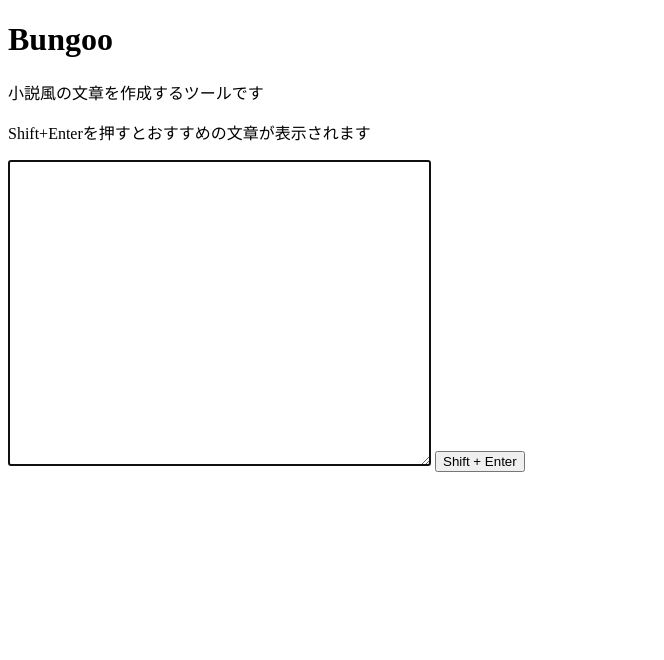
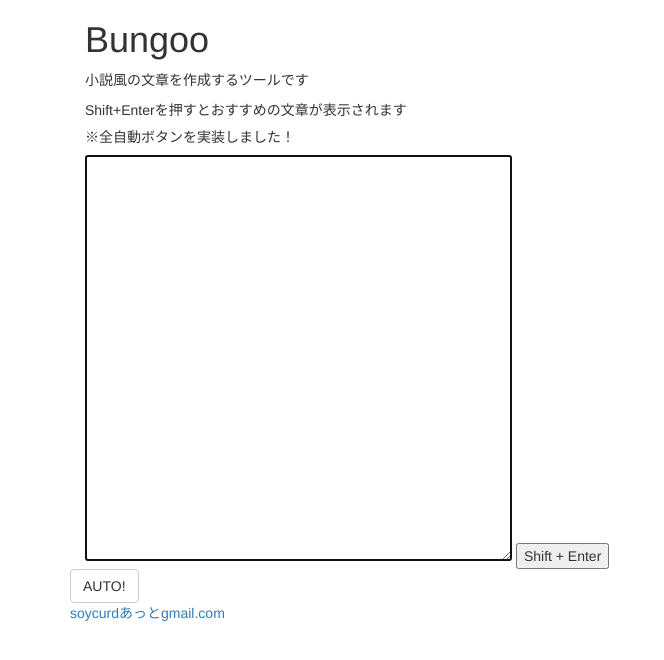
Before and after one commit to soy-curd/Bungoo, a Flask app: template templates/hello.html in a window 1280 px wide. Shown: the top 660 px of the page, without its empty margins (0-664 px from the left). Run offline with Flask 2, Linux system fonts and the light colour scheme; the template is opened without the code that fills it, so the values that code supplies are empty; some libraries are stand-ins or nearby versions.

Commit message:
Add AUTO mode

```diff
--- a/app.py
+++ b/app.py
@@ -3,6 +3,7 @@
 
 from flask import Flask, url_for, render_template, request, redirect
 import bungoo
+import random
 
 app = Flask(__name__)
 
@@ -21,6 +22,11 @@ def start(text=None):
     bungoo.download()
     return render_template('hello.html', text=text)
 
+@app.route('/Bungoo/auto')
+def auto_write():
+    text = bungoo.auto()
+    return render_template('hello.html', text=text)
+
 
 @app.route('/Bungoo/', methods=['GET', 'POST'])
 def text_proc():
@@ -28,19 +34,18 @@ def text_proc():
 
     if request.method == 'POST':
         txt = request.form['input_text'].replace('\n', '').replace('\r', '')
-        print(txt)
-        src = bungoo.read()
-        words = bungoo.makeword(str(txt), src)
-        if len(words) > 0:
-            html_words = add_p(words)
-        else:
-            html_words = "<p>no suggestion</p>"
-
-        return render_template('hello.html', text=txt, snipet=html_words)
-
     else:
         return render_template('hello.html', text='Please input any text.')
 
+    print(txt)
+    src = bungoo.read()
+    words = bungoo.makeword(str(txt), src)
+    if len(words) > 0:
+        html_words = add_p(words)
+    else:
+        html_words = "<p>no suggestion</p>"
+
+    return render_template('hello.html', text=txt, snipet=html_words)
 
 # pタグを追加する
 def add_p(word_list):
--- a/templates/hello.html
+++ b/templates/hello.html
@@ -4,6 +4,9 @@
     <title>Bungoo</title>
     <script src="http://ajax.aspnetcdn.com/ajax/jQuery/jquery-1.11.1.min.js"></script>
     <script src="{{ url_for('static', filename='js/jquery.balloon.js') }}"></script>
+    <script src="{{ url_for('static', filename='js/bootstrap.min.js') }}"></script>
+    <link href="{{ url_for('static', filename='css/bootstrap.min.css') }}" rel="stylesheet">
+
 
     <script type="text/javascript">
 
@@ -25,12 +28,21 @@
             return true;
         });
     });
+
+        function hoge(){
+            console.log("hoge!");
+        }
     </script>
 </head>
 <body>
+    <div class="container">
+        <div  class="col-md-8 col-xs-12">
+
+            <div class=""row>
                 <h1>Bungoo</h1>
                 <p>小説風の文章を作成するツールです</p>
                 <p>Shift+Enterを押すとおすすめの文章が表示されます</p>
+                <h5>※全自動ボタンを実装しました！</h5>
 
                 <form method="post" name="words">
                 {% if name %}
@@ -40,4 +52,17 @@
                 {% endif %}
                     <input type="submit" value="Shift + Enter">
                 </form>
+            </div>
+
+            <div class="row">
+                <a href="{{ url_for('auto_write')}}"><button type="button" class="btn btn-default" onClick="hoge();">AUTO!</button></a>
+            </div>
+
+        </div>
+    </div>
+    <div class="container">
+        <div id="footer">
+            <a href="http://soy-curd.com">soycurdあっとgmail.com</a>
+        </div>
+    </div>
 </body>
```
Also changed, not shown: bungoo.py (+21 -0 lines). Lines whose indentation alone changed are shown as unchanged.
